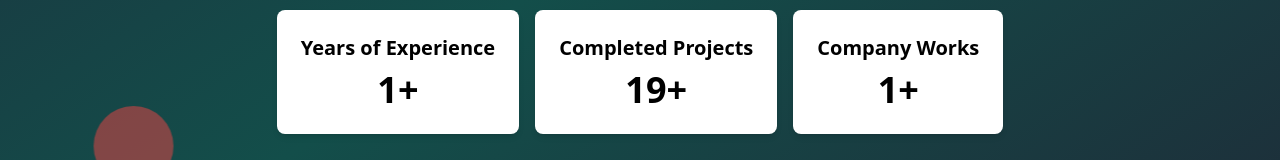
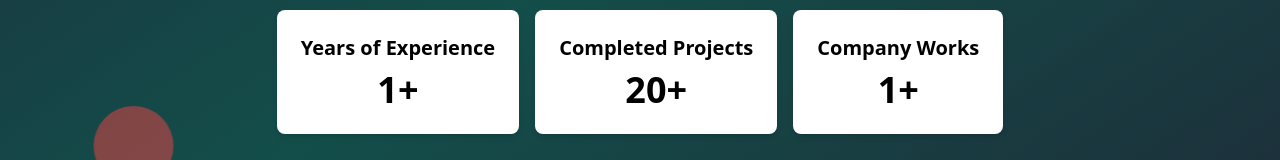
Before and after one commit to SIDHARTHA-DAS/Sidharth, a React (Vite) app: page / in a window 1280 px wide. Shown: the part 502-662 px from the top of the page. Built offline with nearby package versions, Linux system fonts and the light colour scheme.

Commit message:
add new projects

```diff
--- a/src/Components/Hero/Hero.jsx
+++ b/src/Components/Hero/Hero.jsx
@@ -124,7 +124,7 @@ const Hero = () => {
 
               <div className="bg-white dark:bg-gray-900 shadow-md rounded-lg p-6 text-center">
                 <h3 className="text-xl font-semibold">Completed Projects</h3>
-                <p className="text-4xl font-bold mt-2">19+</p>
+                <p className="text-4xl font-bold mt-2">20+</p>
               </div>
 
               <div className="bg-white dark:bg-gray-900 shadow-md rounded-lg p-6 text-center">
--- a/src/Components/Works/ProjectsSection.jsx
+++ b/src/Components/Works/ProjectsSection.jsx
@@ -31,6 +31,7 @@ const ProjectsSection = () => {
     { title: "WorldFlag Web", image: "project17.webp", link: "https://world-flag-mocha.vercel.app/" },
     { title: "CarBuy", image: "Project18.webp", link: "https://car-buy1.vercel.app/" },
     { title: "quickShow", image: "Project19.webp", link: "https://movieshow-sooty.vercel.app/" },
+    { title: "Media-search", image: "project20.webp", link: "https://media-search-one.vercel.app/" },
   ];
 
   return (
```
Also changed, not shown: public/project20.webp (added).
